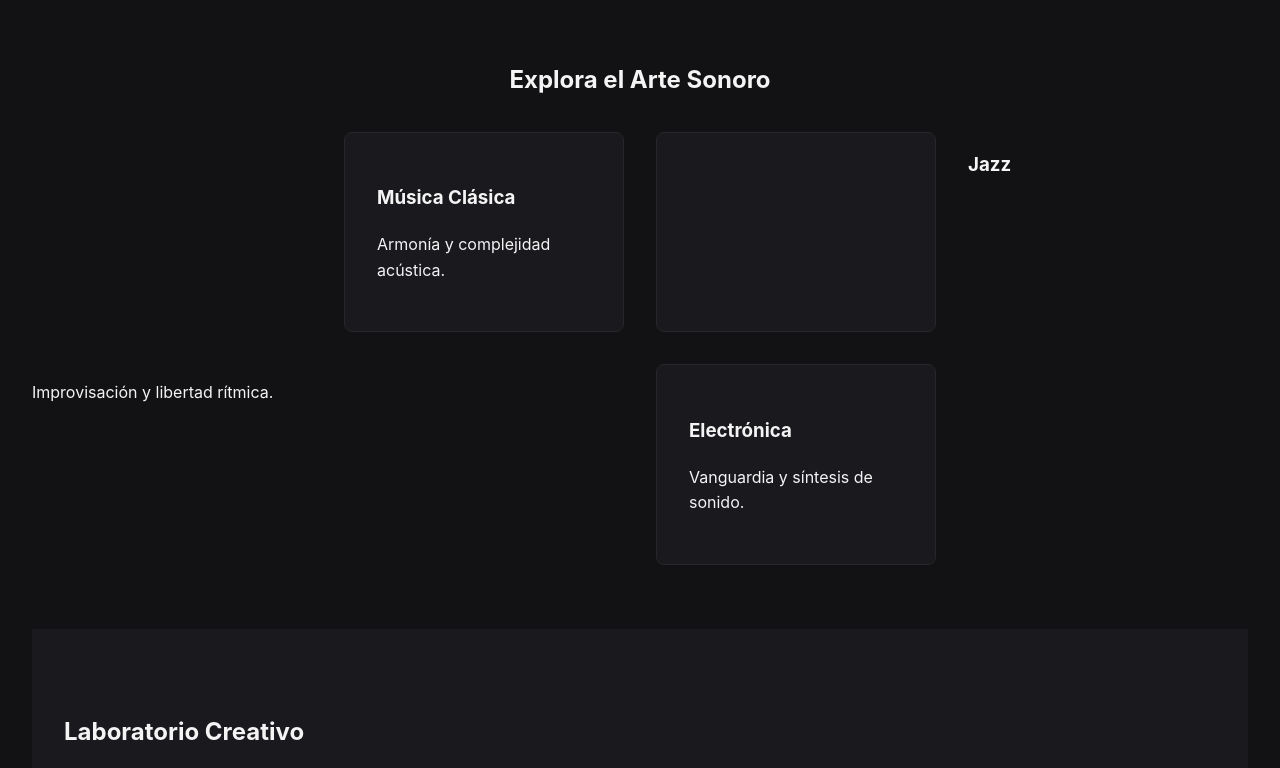
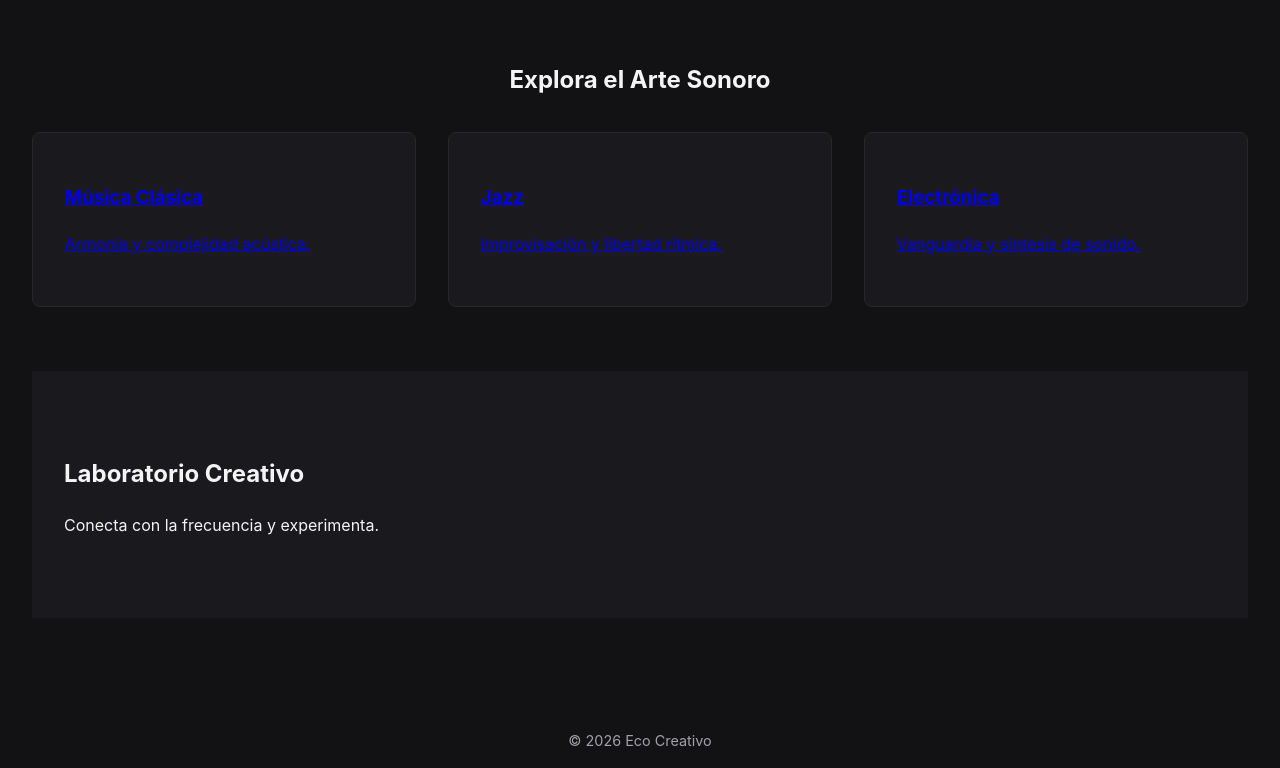
Before and after one commit to echavarriajuanjose08-bot/Eco-Creativo, a plain HTML site: page index.html in a window 1280 px wide. Shown: the part 325-1093 px from the top of the page. Drawn offline with Linux system fonts and the light colour scheme.

Commit message:
Update index.html

```diff
--- a/index.html
+++ b/index.html
@@ -28,21 +28,24 @@
         <section id="generos" class="seccion-generos">
             <h2>Explora el Arte Sonoro</h2>
             <div class="grid-generos">
-                <a href="clasica.html">
-                    <article class="tarjeta-genero"></a>
+                <a href="clasica.html" class="tarjeta-genero">
+                    <article>
                         <h3>Música Clásica</h3>
                         <p>Armonía y complejidad acústica.</p>
                     </article>
-                <a href="jazz.html>
-                    <article class="tarjeta-genero"></a>
+                </a>
+                <a href="jazz.html" class="tarjeta-genero">
+                    <article>
                         <h3>Jazz</h3>
                         <p>Improvisación y libertad rítmica.</p>
                     </article>
-                <a href="electronica.html">
-                    <article class="tarjeta-genero"></a>
+                </a>
+                <a href="eletronica.html" class="tarjeta-genero">
+                    <article>
                         <h3>Electrónica</h3>
                         <p>Vanguardia y síntesis de sonido.</p>
                     </article>
+                </a>
             </div>
         </section>
 
```
Lines whose indentation alone changed are shown as unchanged.
